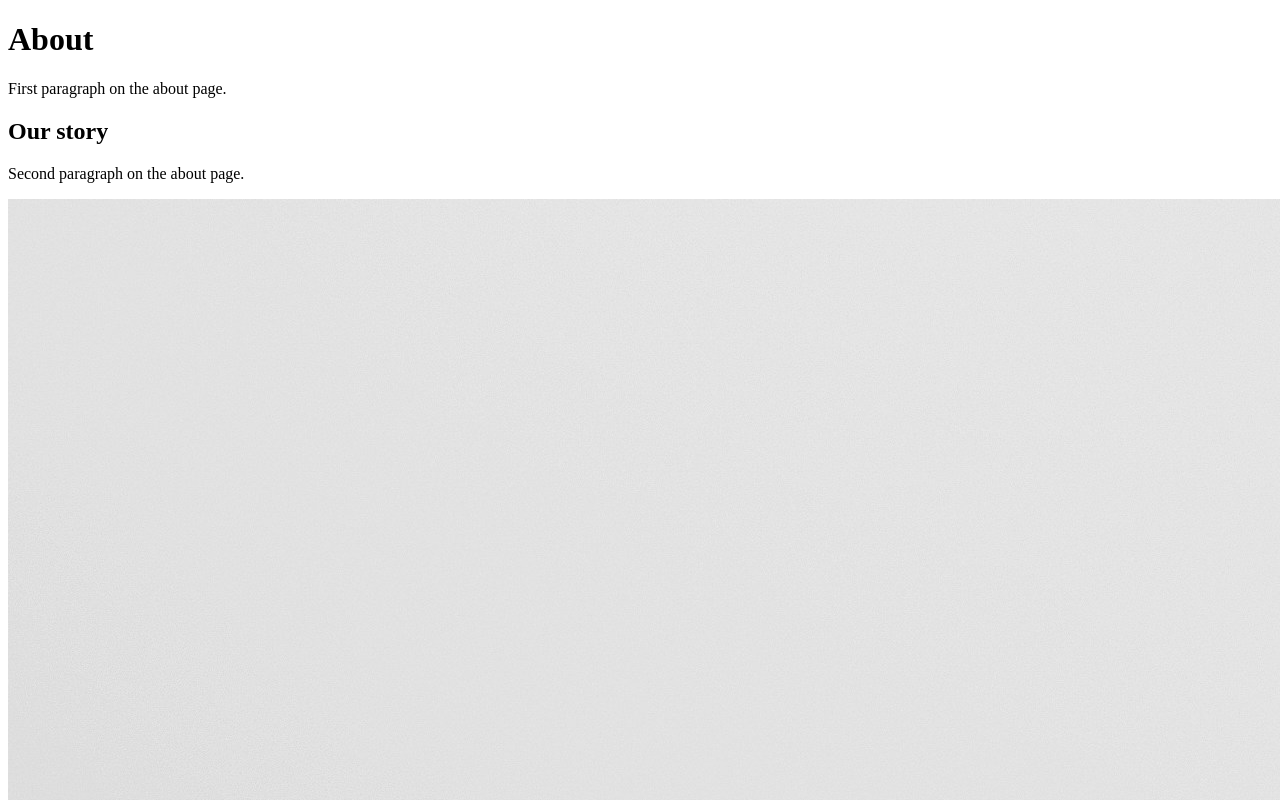
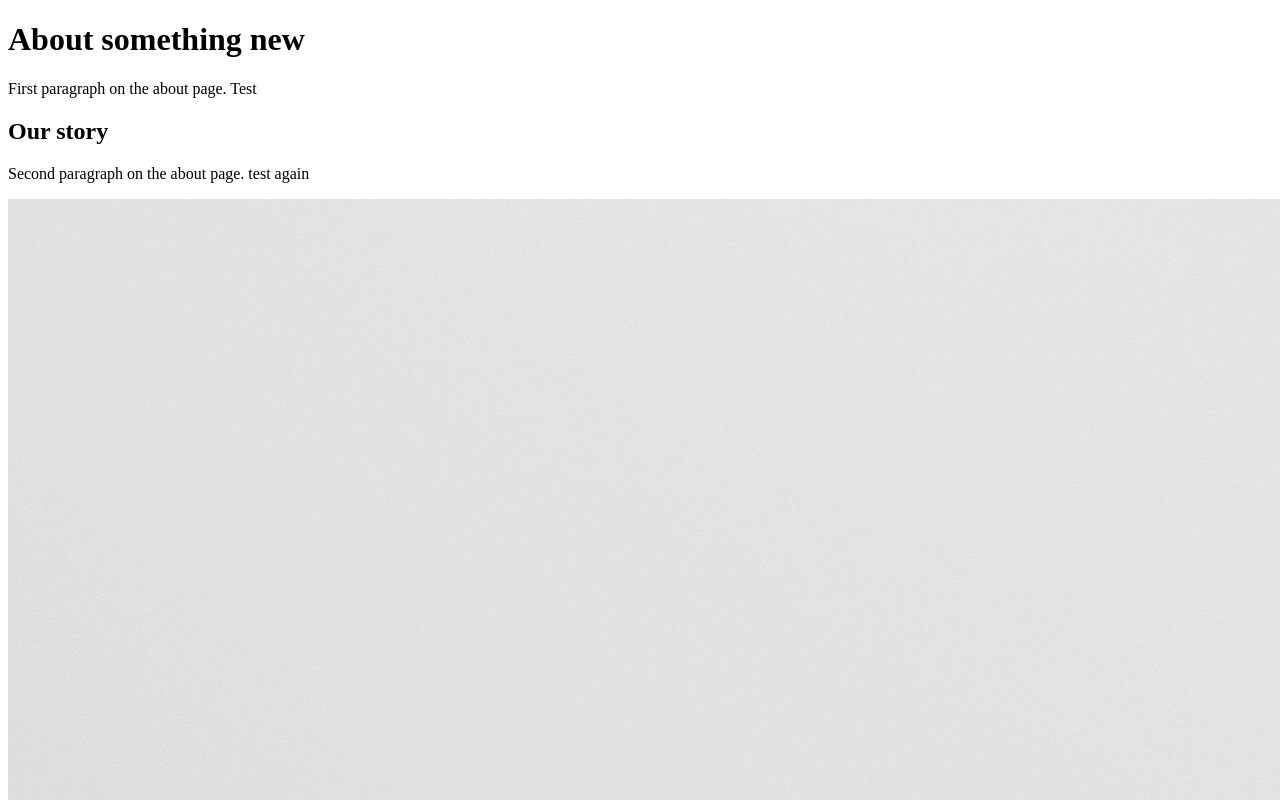
Before and after one commit to Jkhisha/Zicom_Website_V001, an Eleventy site: page src/about.md in a window 1280 px wide. Shown: the top 800 px of the page. Built offline with nearby package versions, Linux system fonts and the light colour scheme; Eleventy itself is replaced by a stand-in of ours; files that its build step writes are made by us from their sources.

Commit message:
Update Pages “about”

```diff
--- a/src/about.md
+++ b/src/about.md
@@ -1,9 +1,9 @@
 ---
 layout: page.njk
 permalink: /about/
-heading1: About
-para1: First paragraph on the about page.
+heading1: About something new
+para1: First paragraph on the about page. Test
 heading2: Our story
-para2: Second paragraph on the about page.
+para2: Second paragraph on the about page. test again
 image: /uploads/placeholder.jpg
 ---
```
